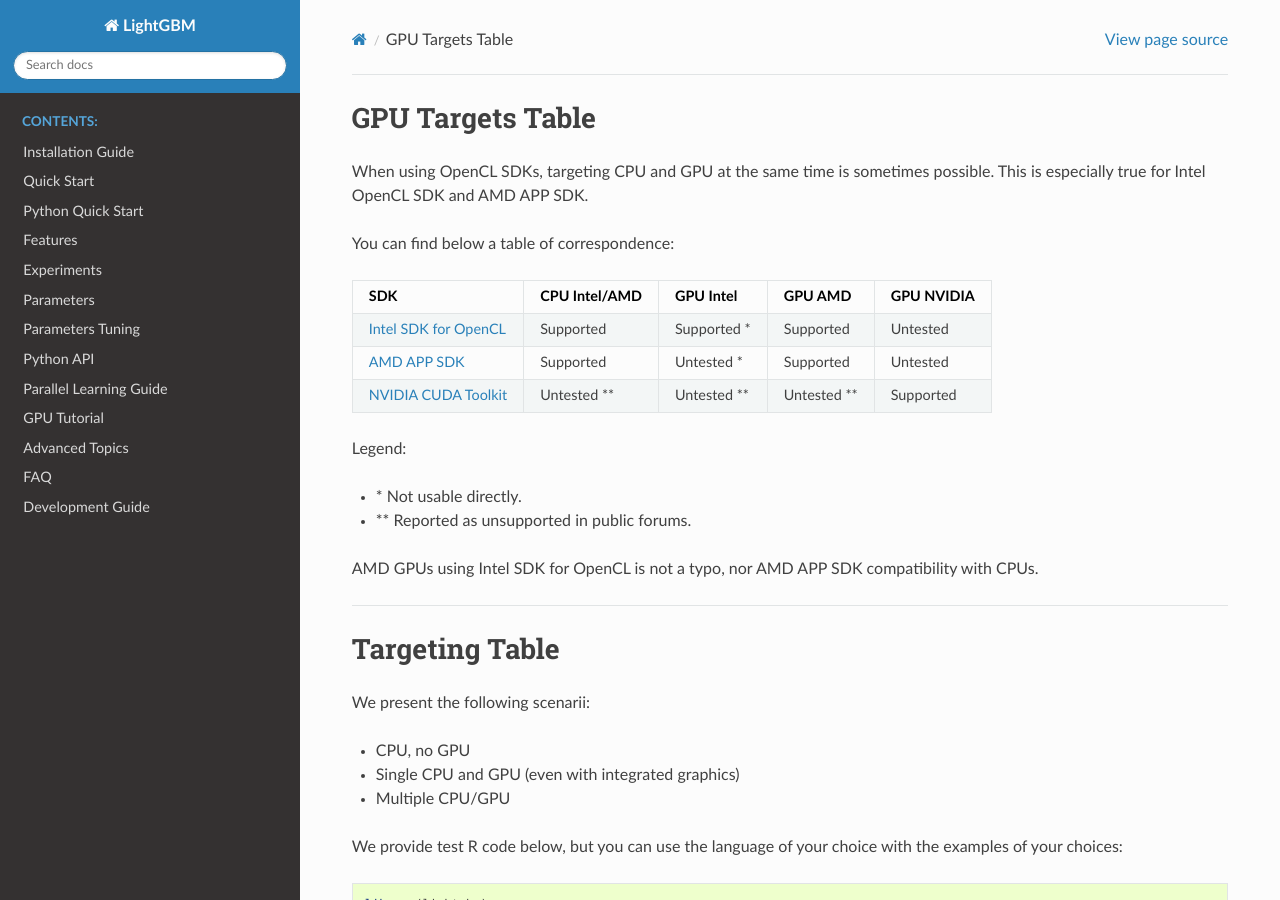
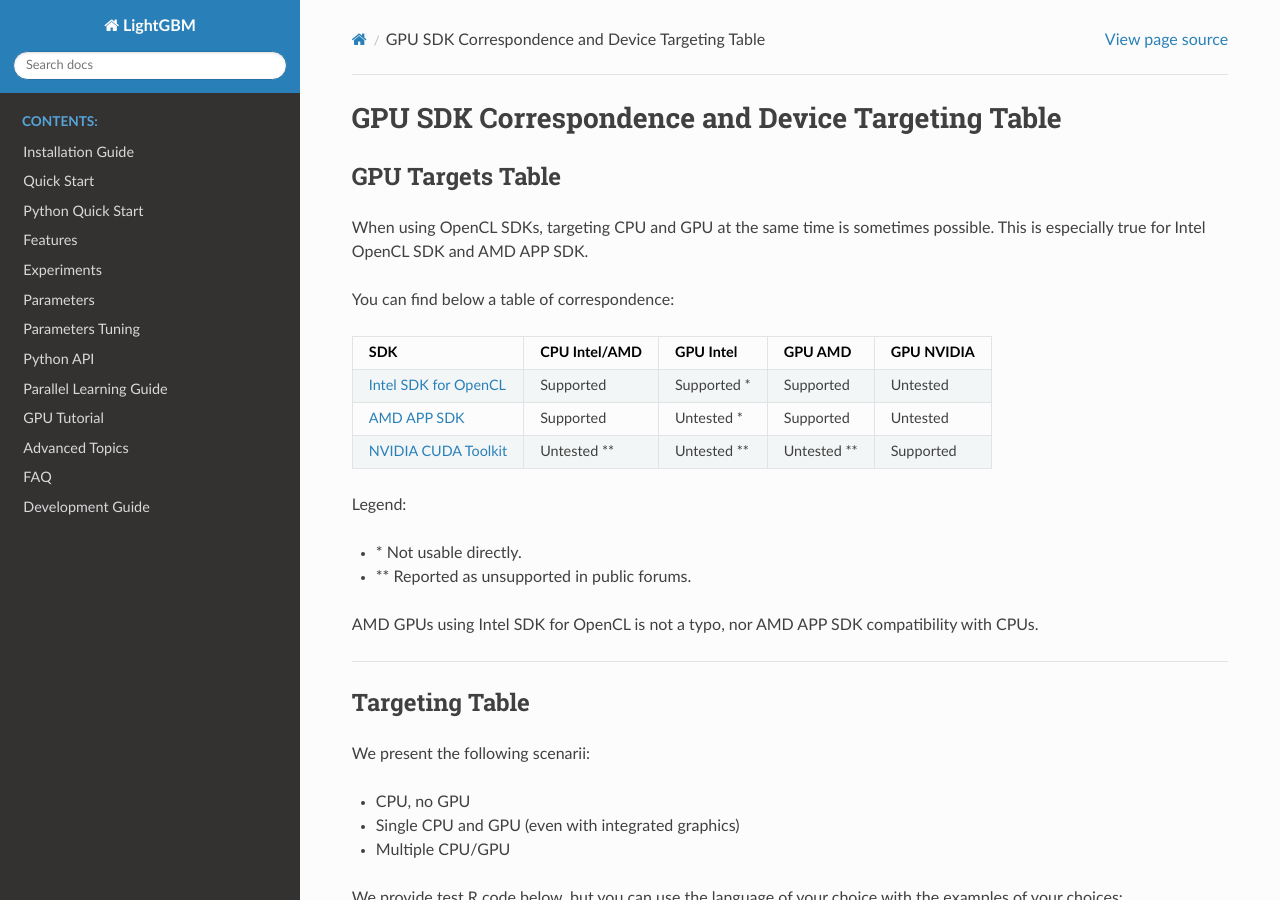
Before and after one commit to microsoft/LightGBM, a Sphinx documentation site: the page built from docs/GPU-Targets.rst, in a window 1280 px wide and 900 px high. Built offline with Sphinx 7.4.7 and the Read the Docs theme 2.0.0, drawn with Linux system fonts in a browser that asks for light colours.

```diff
--- a/docs/GPU-Targets.rst
+++ b/docs/GPU-Targets.rst
@@ -1,3 +1,6 @@
+GPU SDK Correspondence and Device Targeting Table
+~~~~~~~~~~~~~~~~~~~~~~~~~~~~~~~~~~~~~~~~~~~~~~~~~
+
 GPU Targets Table
 =================
 
--- a/docs/_static/js/rst_links_fix.js
+++ b/docs/_static/js/rst_links_fix.js
@@ -1,4 +1,5 @@
 $(function() {
     $('a[href^="./"][href*=".rst"]').attr('href', (i, val) => { return val.replace('.rst', '.html'); });  /* Replace '.rst' with '.html' in all internal links like './[Something].rst[#anchor]' */
     $('.wy-nav-content').each(function () { this.style.setProperty('max-width', 'none', 'important'); });
+    $('.wy-menu.wy-menu-vertical > ul:nth-of-type(2)').hide();  /* Fix theme navbar shows hidden toctree */
 });
```
Also changed, not shown: docs/index.rst (+9 -0 lines).
